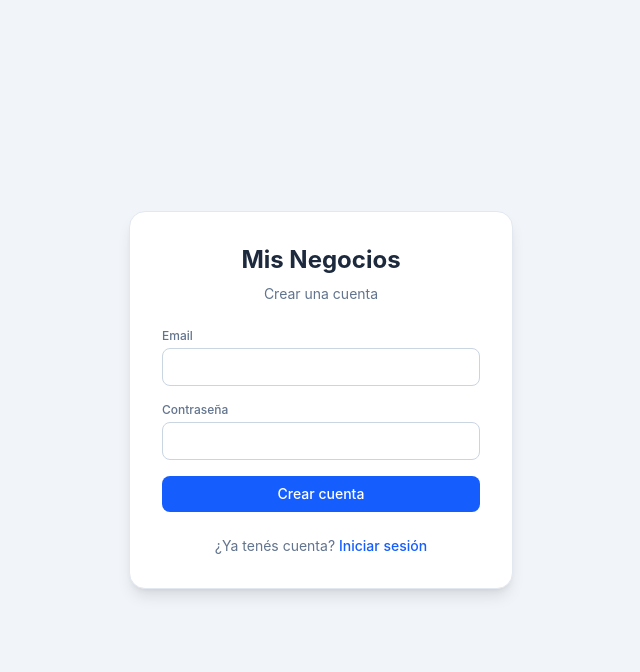
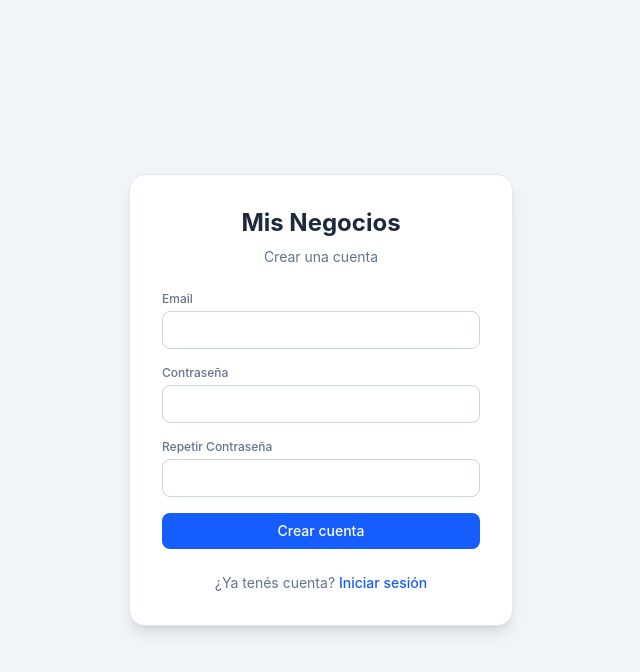
Before and after one commit to kalenrondon/mis-negocios, a React (Vite) app: page /bordado in a window 1280 px wide. Both pictures are taken after a click on the button "Registrarme". Shown: the top 672 px of the page, without its empty margins (319-959 px from the left). Built offline with nearby package versions, Linux system fonts and the light colour scheme.

Commit message:
add confirm password on register

```diff
--- a/src/pages/LoginPage.tsx
+++ b/src/pages/LoginPage.tsx
@@ -4,6 +4,7 @@ import { login, register } from '../lib/auth-store'
 export default function LoginPage() {
   const [email, setEmail] = useState('')
   const [password, setPassword] = useState('')
+  const [confirmPassword, setConfirmPassword] = useState('')
   const [isRegister, setIsRegister] = useState(false)
   const [error, setError] = useState('')
   const [success, setSuccess] = useState('')
@@ -12,6 +13,10 @@ export default function LoginPage() {
     e.preventDefault()
     setError('')
     setSuccess('')
+    if (isRegister && password !== confirmPassword) {
+      setError('Las contraseñas no coinciden')
+      return
+    }
     try {
       if (isRegister) {
         await register(email, password)
@@ -46,6 +51,13 @@ export default function LoginPage() {
             <input type="password" required value={password} onChange={(e) => setPassword(e.target.value)}
               className="w-full px-3 py-2 rounded-lg border border-slate-300 dark:border-slate-600 dark:bg-slate-700 dark:text-white text-sm focus:outline-none focus:ring-2 focus:ring-blue-500" />
           </div>
+          {isRegister && (
+            <div>
+              <label className="block text-xs font-medium text-slate-500 dark:text-slate-400 mb-1">Repetir Contraseña</label>
+              <input type="password" required value={confirmPassword} onChange={(e) => setConfirmPassword(e.target.value)}
+                className="w-full px-3 py-2 rounded-lg border border-slate-300 dark:border-slate-600 dark:bg-slate-700 dark:text-white text-sm focus:outline-none focus:ring-2 focus:ring-blue-500" />
+            </div>
+          )}
           <button type="submit"
             className="w-full bg-blue-600 text-white py-2 rounded-lg hover:bg-blue-700 text-sm font-medium">
             {isRegister ? 'Crear cuenta' : 'Iniciar sesión'}
@@ -54,7 +66,7 @@ export default function LoginPage() {
 
         <p className="text-sm text-slate-500 dark:text-slate-400 text-center mt-6">
           {isRegister ? '¿Ya tenés cuenta?' : '¿No tenés cuenta?'}{' '}
-          <button onClick={() => { setIsRegister(!isRegister); setError(''); setSuccess('') }}
+          <button onClick={() => { setIsRegister(!isRegister); setError(''); setSuccess(''); setConfirmPassword('') }}
             className="text-blue-600 hover:text-blue-700 dark:text-blue-400 font-medium">
             {isRegister ? 'Iniciar sesión' : 'Registrarme'}
           </button>
```
Also changed, not shown: 1 other file (tests, documents, lock files or other folders).
